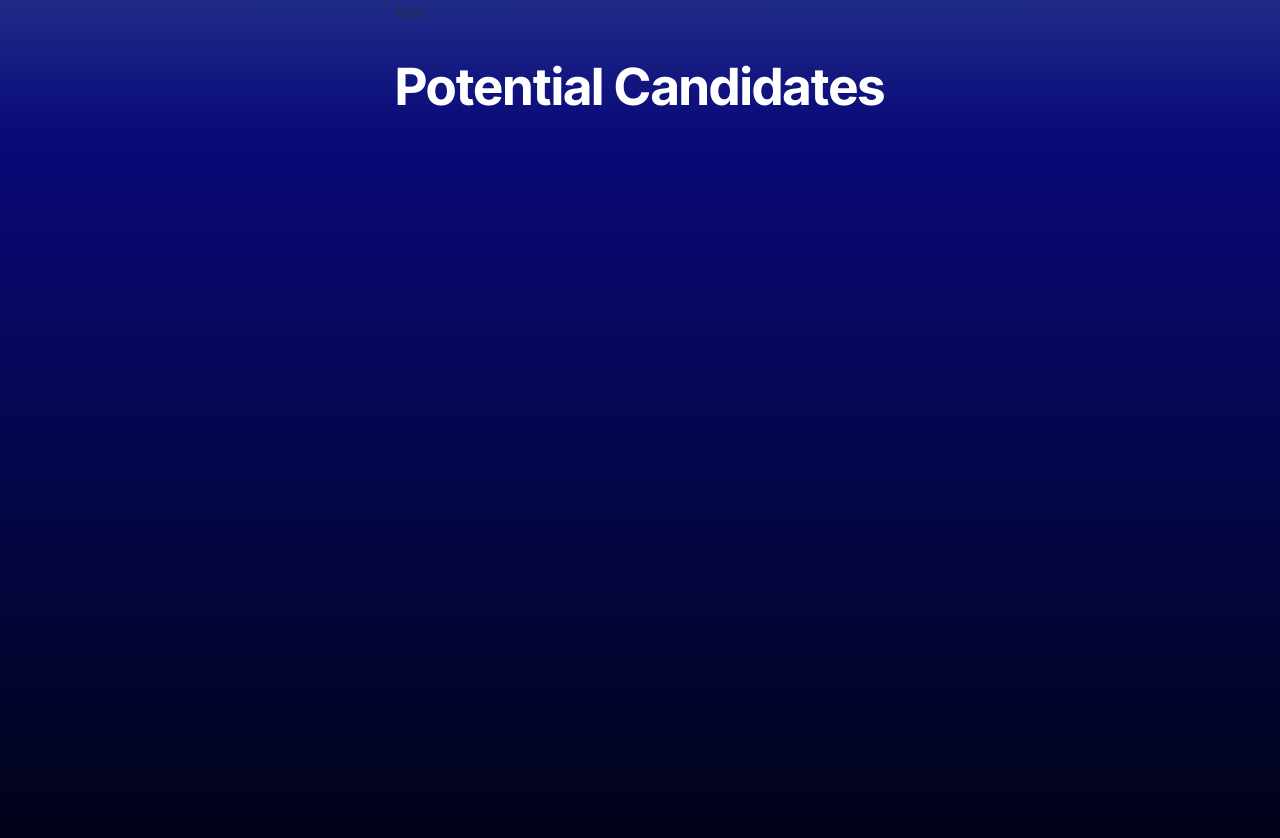
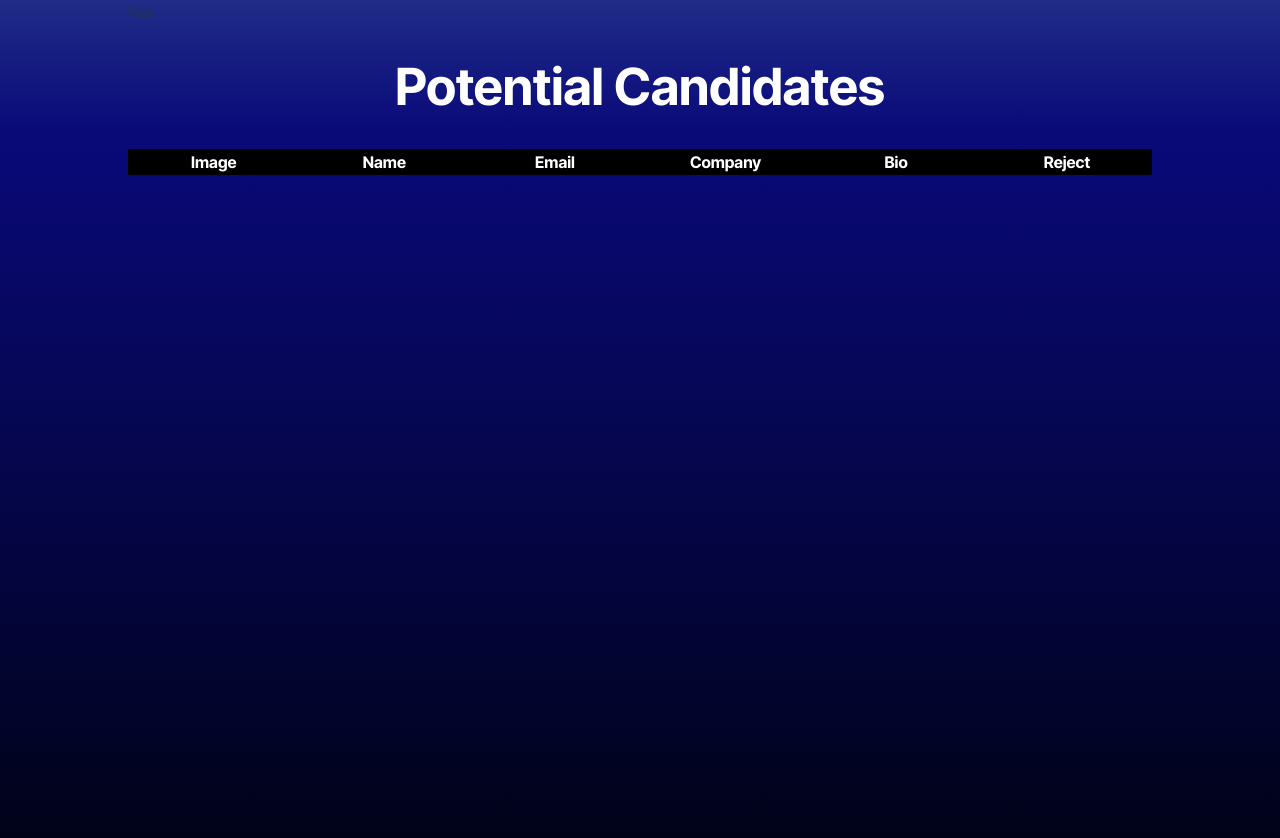
Before and after one commit to williamscodigo/candidate-search, a React (Vite) app: page /SavedCandidates in a window 1280 px wide. Shown: the top 838 px of the page. Built offline with nearby package versions, Linux system fonts and the light colour scheme.

Commit message:
savedcandidates display on table format instead of list

```diff
--- a/src/index.css
+++ b/src/index.css
@@ -13,6 +13,7 @@
   -moz-osx-font-smoothing: grayscale;
 
   --cardWith: 320px;
+  --cardHeight: 640px;
 }
 
 a {
@@ -102,10 +103,25 @@ tbody tr:nth-child(odd) {
 .table {
   width: 80vw;
   table-layout: fixed;
+  border-collapse: collapse;
+}
+
+th, td {
+  border-left: #000 1px solid;
+}
+
+.table img {
+  width: 50px;
+  height: 50px;
+}
+
+.image-center {
+  text-align: center;
 }
 
 .card {
   width: var(--cardWith);
+  height: var(--cardHeight);
   background-color: #000;
   margin: 1em auto;
   border-radius: 20px;
--- a/src/pages/SavedCandidates.tsx
+++ b/src/pages/SavedCandidates.tsx
@@ -10,17 +10,39 @@ const SavedCandidates = () => {
     //check localStorage first
     const localData = getLocalData('candidates');
     localData.length !== 0 ? setCandidates(localData) : setCandidates([]);
-  }, []) //empty array this will run once when component loads
+  }, []) //will only run once when component mounts
 
   return (
     <>
       <h1>Potential Candidates</h1>
-      <ul>
+      {/* candidate table instead of list here - loop to display table row */}
+      <table className="table">
+        <thead>
+        <tr>
+          <th>Image</th>
+          <th>Name</th>
+          <th>Email</th>
+          <th>Company</th>
+          <th>Bio</th>
+          <th>Reject</th>
+        </tr>
+        </thead>
+        <tbody>
       {Array.isArray(candidates) && candidates.length > 0 && candidates.map((candidate) => {
-        return <li>{candidate.login}</li>
+        return (
+          <tr>
+            <td className="image-center"><img src={candidate.avatar_url} alt={candidate.login + " avatar (image)"} /></td>
+            <td>{candidate.login}</td>
+            <td>{candidate.email}</td>
+            <td>{candidate.company}</td>
+            <td>{candidate.bio}</td>
+            <td>delete candidate</td>
+          </tr>
+        )
       })
       }
-      </ul>
+      </tbody>
+      </table>
     </>
   );
 };
```
